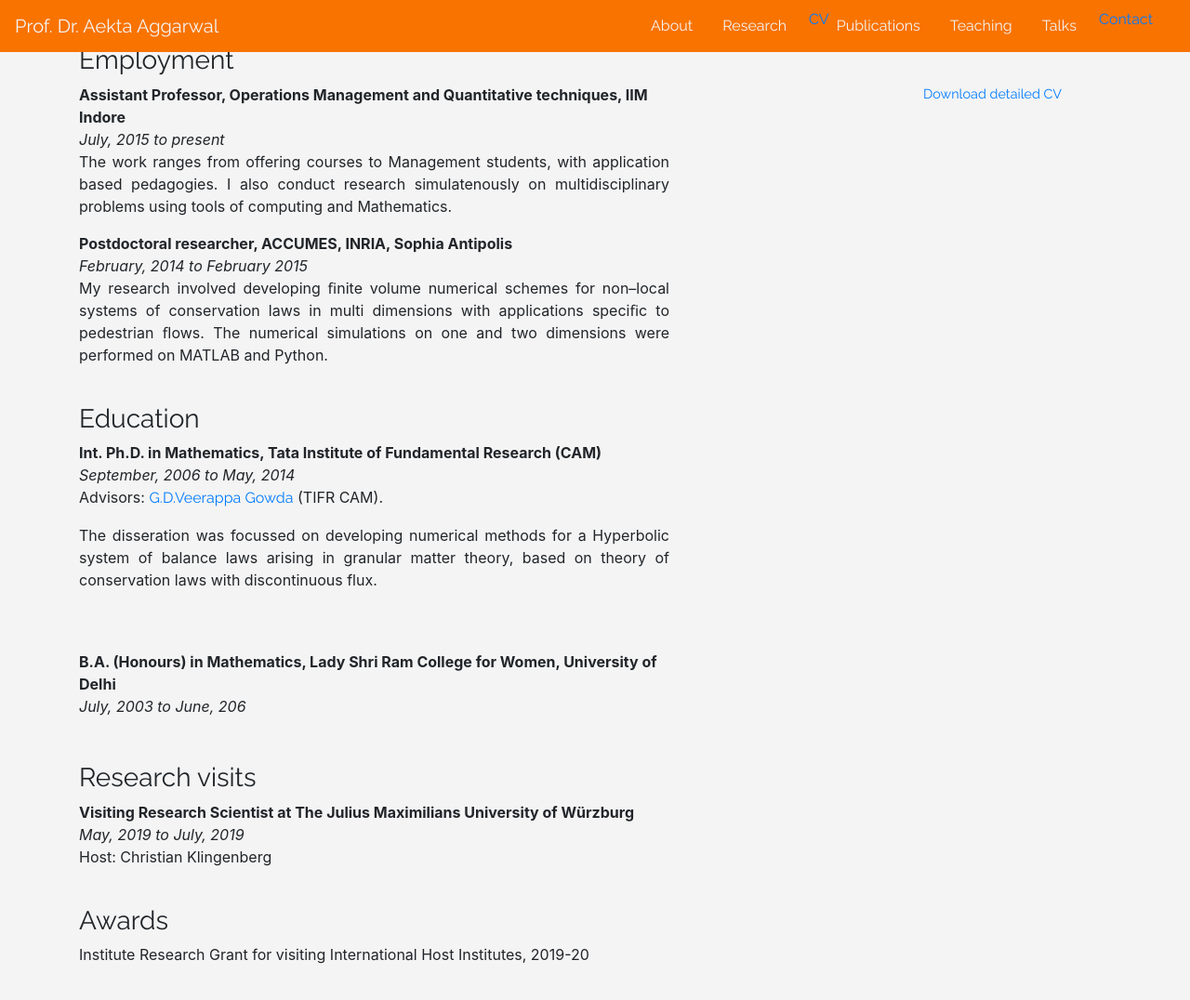
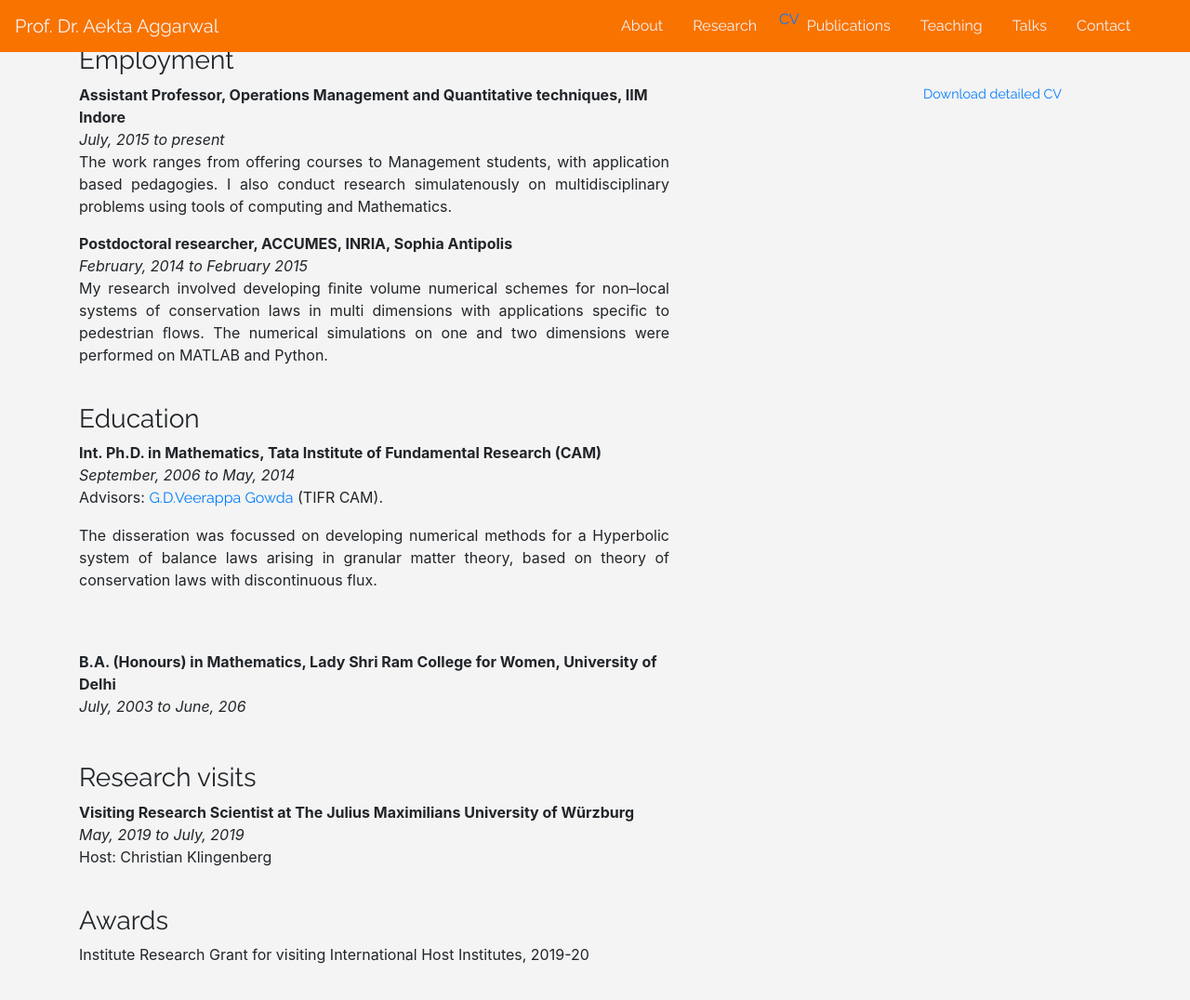
Before and after one commit to aektaaggarwal/aektaaggarwal.github.io, a Jekyll site: the page cv.html, which Jekyll copies as it is, in a window 1280 px wide and 1199 px high. Shown: the top 1076 px of the window at 93% size. Built offline with Jekyll 4.4.1, drawn with Linux system fonts in a browser that asks for light colours; nearby versions of some CDN libraries.

Commit message:
Update cv.html

```diff
--- a/cv.html
+++ b/cv.html
@@ -41,7 +41,7 @@
  -->
 
  <nav class="navbar navbar-expand-lg fixed-top ">
-  <a class="navbar-brand" href="#">Prof. Dr. Aekta Aggarwal</a>
+  <a class="navbar-brand" href="index.html">Prof. Dr. Aekta Aggarwal</a>
   <button class="navbar-toggler" type="button" data-toggle="collapse" data-target="#navbarSupportedContent" aria-controls="navbarSupportedContent" aria-expanded="false" aria-label="Toggle navigation">
     <span class="navbar-toggler-icon"></span>
   </button>
@@ -68,7 +68,9 @@
            <li class="nav-item">
    				 	<a class="nav-link " href="talks.html">Talks</a>
    			   </li>
-           <li><a href="index.html"> Contact</a></li>
+           <li class="nav-item">
+   				 	<a class="nav-link " href="index.html">Contact</a>
+   			   </li>
 
 <!--                         <li><a href="contact.html"> Contact</a></li> -->
        </ul>
```
